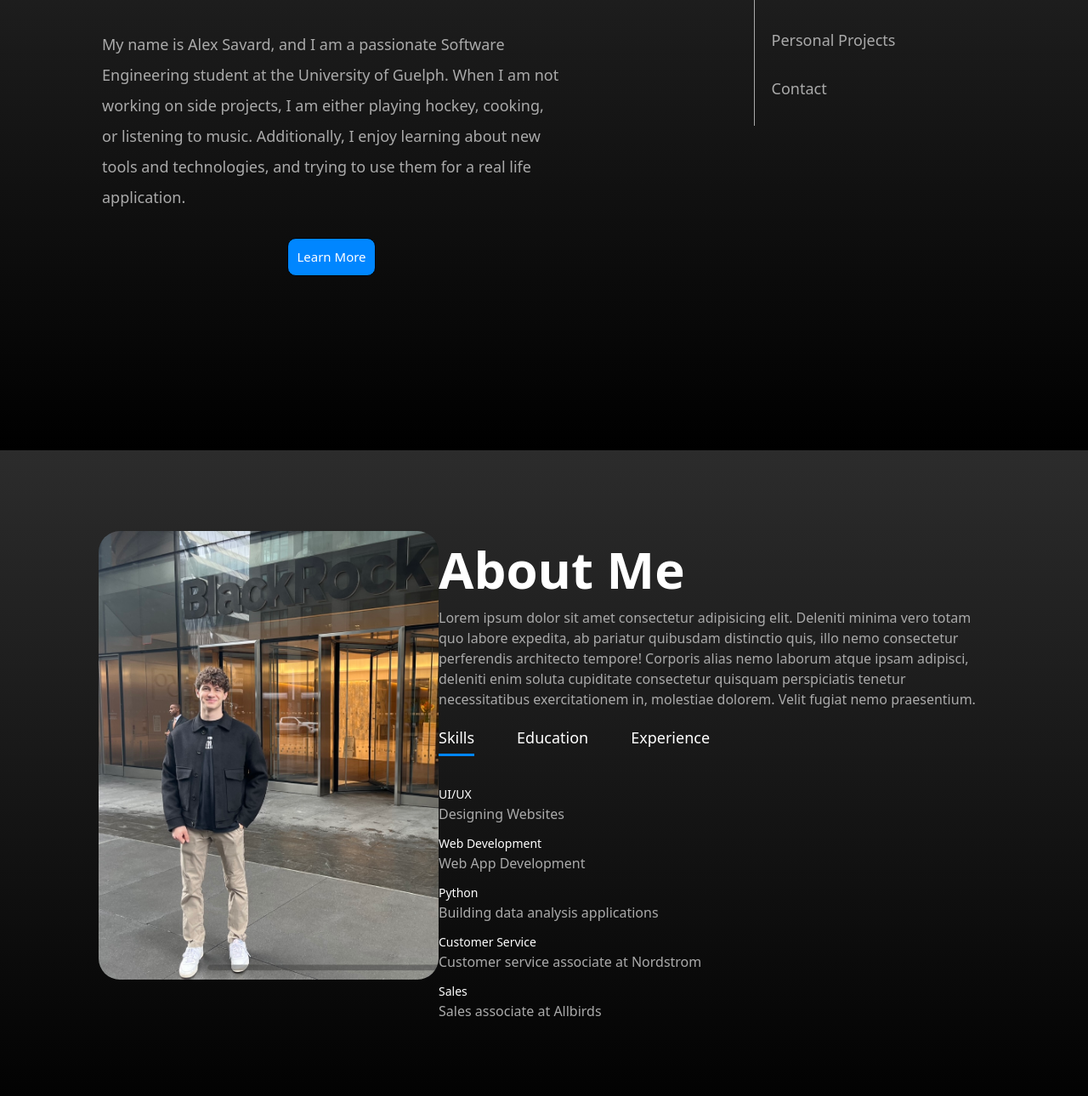
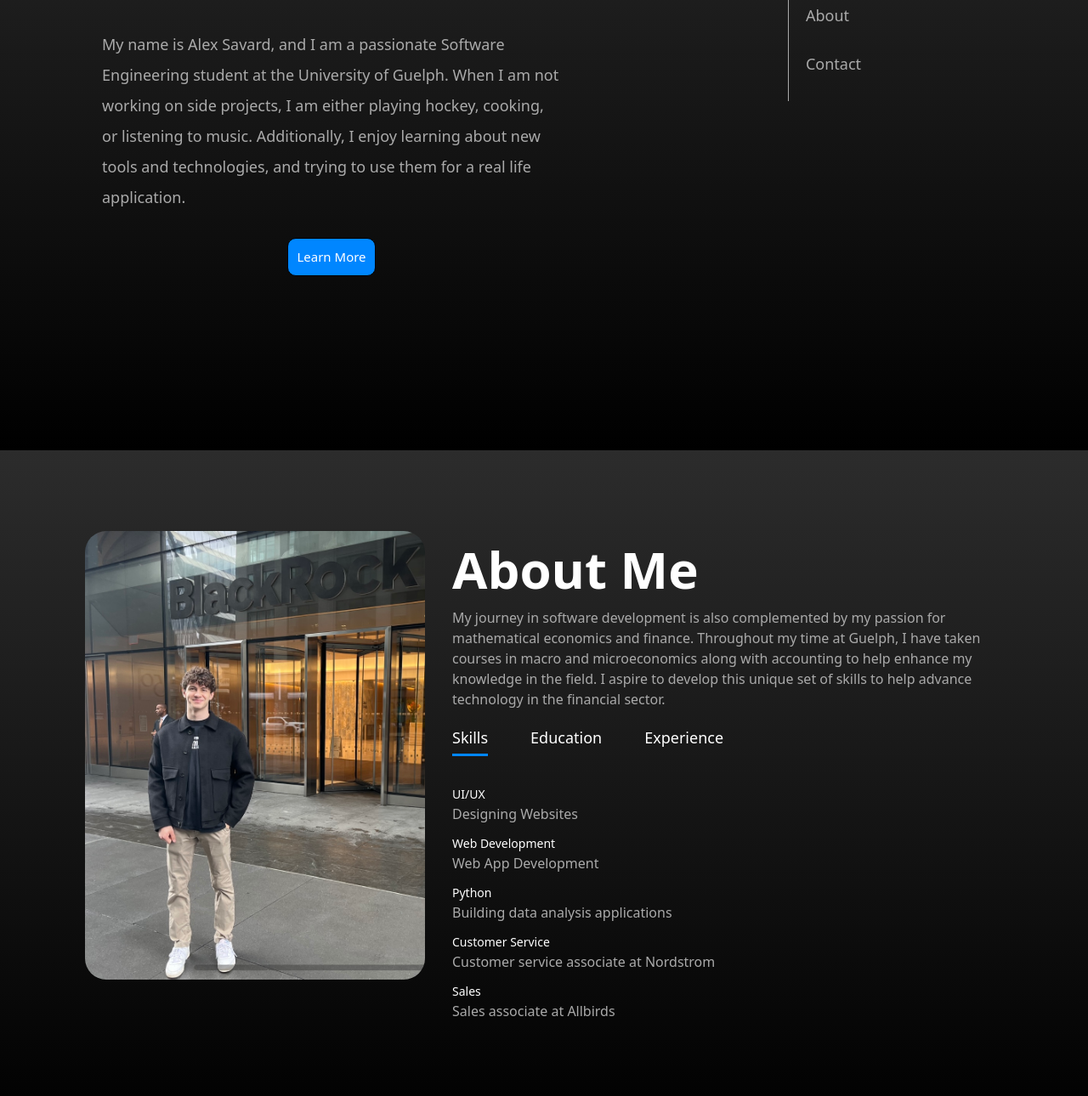
Before and after one commit to asavy79/JavaScript, a plain HTML site: page index.html in a window 1280 px wide. Shown: the part 270-1560 px from the top of the page at 85% size. Drawn offline with Linux system fonts and the light colour scheme.

Commit message:
Added about me paragraph

```diff
--- a/index.html
+++ b/index.html
@@ -23,7 +23,6 @@
         <div class="image">
             <ul>
                 <li><a href="#about">About</a></li>
-                <li><a href="#">Personal Projects</a></li>
                 <li><a href="#contact">Contact</a></li>
             </ul>
         </div>
@@ -38,7 +37,7 @@
                 </div>
                 <div class="about-col2">
                     <h1 class="sub-title">About Me</h1>
-                    <p>Lorem ipsum dolor sit amet consectetur adipisicing elit. Deleniti minima vero totam quo labore expedita, ab pariatur quibusdam distinctio quis, illo nemo consectetur perferendis architecto tempore! Corporis alias nemo laborum atque ipsam adipisci, deleniti enim soluta cupiditate consectetur quisquam perspiciatis tenetur necessitatibus exercitationem in, molestiae dolorem. Velit fugiat nemo praesentium.</p>
+                    <p>My journey in software development is also complemented by my passion for mathematical economics and finance. Throughout my time at Guelph, I have taken courses in macro and microeconomics along with accounting to help enhance my knowledge in the field. I aspire to develop this unique set of skills to help advance technology in the financial sector.</p>
                     <div class="tab-titles">
                         <p class="tab-links active-link" onclick="opentab('skills')">Skills</p>
                         <p class="tab-links" onclick="opentab('education')">Education</p>
--- a/style.css
+++ b/style.css
@@ -375,9 +375,6 @@ input {
 
     }
 
-    .row {
-        justify-content: center;
-    }
 
 }
 
```
